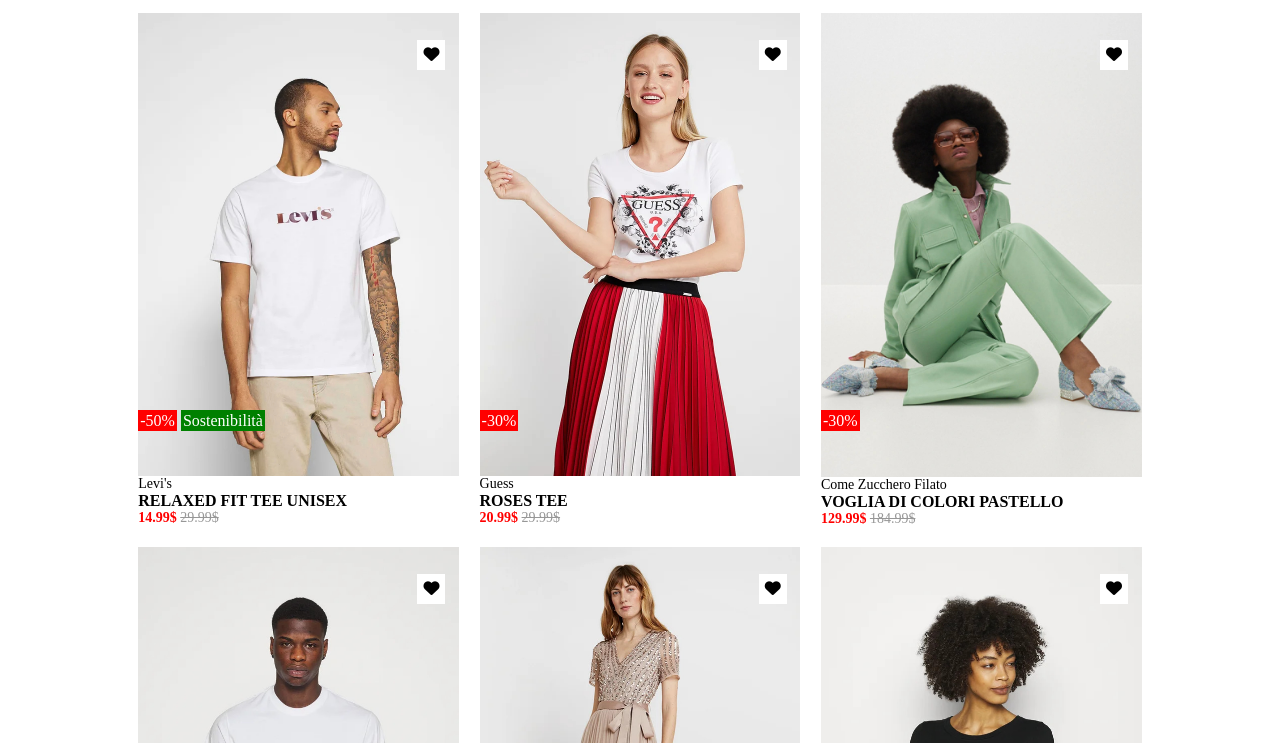
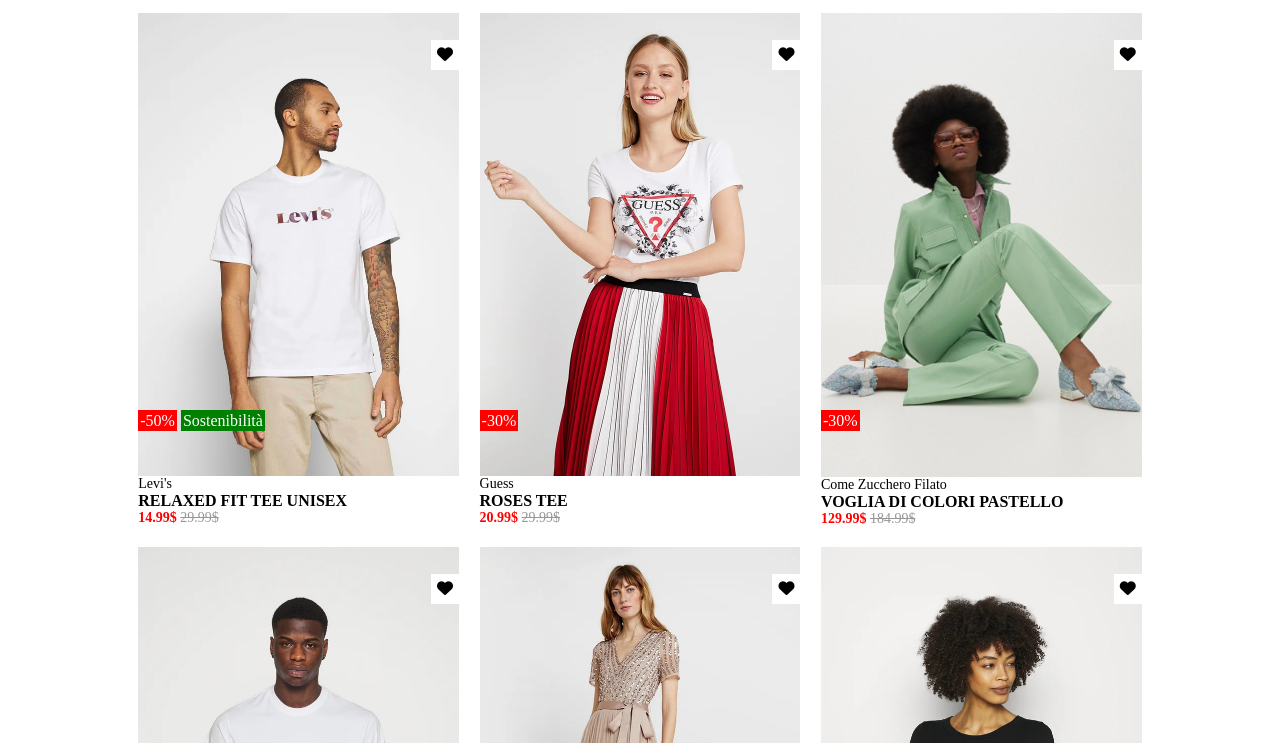
Before and after one commit to AndreaPanzeriDev/html-css-boolando, a plain HTML site: page index.html in a window 1280 px wide. Shown: the part 57-800 px from the top of the page. Drawn offline with Linux system fonts and the light colour scheme.

Commit message:
like fix

```diff
--- a/assets/css/style.css
+++ b/assets/css/style.css
@@ -90,7 +90,7 @@ section{
 .heart{
     position: absolute;
     top: 7%;
-    right: 7%;
+    right: 3%;
     border: 1px solid white;
     padding: 5px;
     background-color: white;
```
